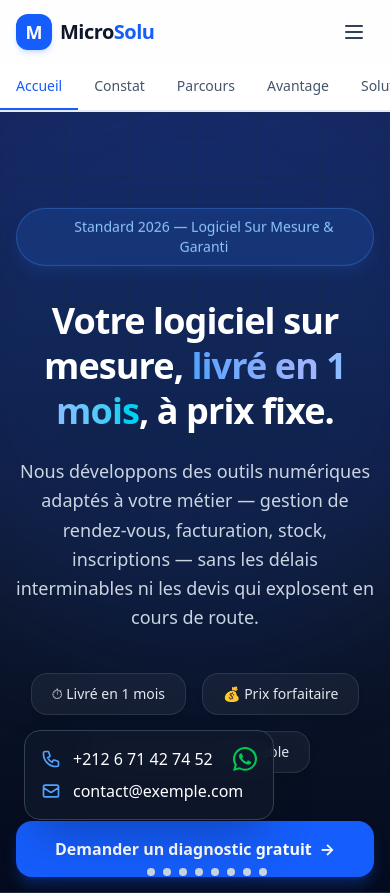
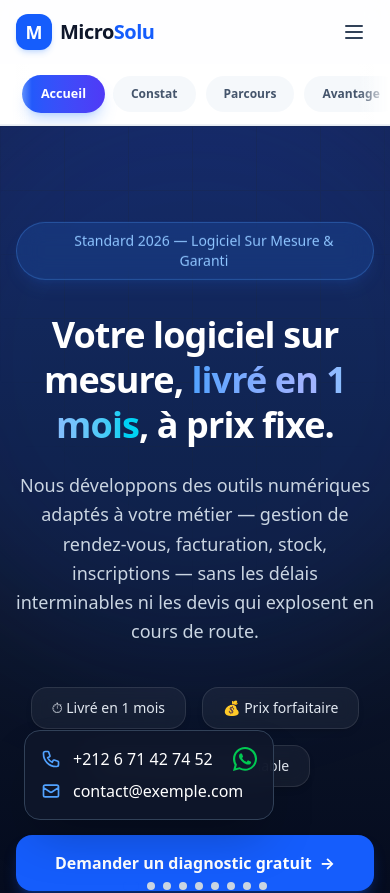
Before and after one commit to amarkarimmed-art/Micro-Solu, a Next.js app in the folder frontend/: page / in a window 390 px wide. Shown: the top 893 px of the page. Built offline with nearby package versions, Linux system fonts and the light colour scheme.

Commit message:
feat: enhance header navigation buttons with UI UX PRO MAX dynamic pills

```diff
--- a/frontend/src/components/layout/Header.tsx
+++ b/frontend/src/components/layout/Header.tsx
@@ -1,6 +1,6 @@
 "use client";
 
-import { useState } from "react";
+import { useState, useRef, useEffect } from "react";
 import Link from "next/link";
 import { useNavigation } from "@/context/NavigationContext";
 
@@ -20,6 +20,20 @@ export function Header() {
     { name: "Contact" },
   ];
 
+  // References for mobile tab buttons to scroll them into view automatically
+  const mobileButtonRefs = useRef<(HTMLButtonElement | null)[]>([]);
+
+  useEffect(() => {
+    const activeBtn = mobileButtonRefs.current[activeSection];
+    if (activeBtn) {
+      activeBtn.scrollIntoView({
+        behavior: "smooth",
+        inline: "center",
+        block: "nearest",
+      });
+    }
+  }, [activeSection]);
+
   return (
     <header className="sticky top-0 z-50 bg-white/80 backdrop-blur-md border-b border-slate-200/80 transition-all duration-300">
       <div className="max-w-7xl mx-auto px-4 sm:px-6 lg:px-8 flex items-center justify-between h-16">
@@ -33,16 +47,19 @@ export function Header() {
           </span>
         </Link>
 
-        {/* Desktop Navigation */}
-        <nav className="hidden md:flex items-center gap-6 text-sm font-medium text-slate-600">
+        {/* Desktop Navigation - UI UX PRO MAX Pill Style */}
+        <nav className="hidden md:flex items-center gap-1.5 bg-slate-100/80 p-1.5 rounded-2xl border border-slate-200/40 backdrop-blur-sm shadow-inner">
           {sections.map((s, i) => (
             <button
               key={i}
               onClick={() => setActiveSection(i)}
-              className={`relative py-1 transition-colors duration-200 ${activeSection === i ? "text-blue-600" : "text-slate-600 hover:text-blue-600"}`}
+              className={`px-4 py-2 rounded-xl text-sm font-semibold transition-all duration-300 cursor-pointer active:scale-95 ${
+                activeSection === i
+                  ? "bg-gradient-to-r from-blue-600 to-indigo-600 text-white shadow-md shadow-blue-500/25 scale-[1.03]"
+                  : "text-slate-600 hover:text-blue-600 hover:bg-white/60"
+              }`}
             >
               {s.name}
-              <span className={`absolute bottom-0 left-0 h-0.5 bg-blue-600 transition-all duration-300 ${activeSection === i ? "w-full" : "w-0 group-hover:w-full"}`} />
             </button>
           ))}
         </nav>
@@ -61,20 +78,31 @@ export function Header() {
         </div>
       </div>
 
-      {/* Mobile Tab Navigation */}
-      <div className="md:hidden overflow-x-auto flex border-b border-slate-200 bg-white/95 backdrop-blur-md scrollbar-hide">
+      {/* Mobile Tab Navigation - UI UX PRO MAX Carousel Style */}
+      <div className="relative md:hidden border-b border-slate-200/60 bg-white/95 backdrop-blur-md">
+        {/* Subtle Fade indicators on sides */}
+        <div className="absolute left-0 top-0 bottom-0 w-8 bg-gradient-to-r from-white to-transparent pointer-events-none z-10" />
+        <div className="absolute right-0 top-0 bottom-0 w-8 bg-gradient-to-l from-white to-transparent pointer-events-none z-10" />
+
+        <div className="overflow-x-auto flex gap-2.5 px-6 py-3 scrollbar-hide scroll-smooth">
           {sections.map((s, i) => (
             <button
               key={i}
+              ref={(el) => {
+                mobileButtonRefs.current[i] = el;
+              }}
               onClick={() => setActiveSection(i)}
-            className={`px-4 py-3 text-sm font-medium whitespace-nowrap border-b-2 transition-all ${
-              activeSection === i ? "border-blue-600 text-blue-600" : "border-transparent text-slate-600"
+              className={`px-4.5 py-2.5 text-xs font-bold rounded-full whitespace-nowrap transition-all duration-300 cursor-pointer active:scale-90 ${
+                activeSection === i
+                  ? "bg-gradient-to-r from-blue-600 to-indigo-600 text-white shadow-lg shadow-blue-500/25 scale-105"
+                  : "bg-slate-100/70 text-slate-600 hover:bg-slate-150 active:bg-slate-200"
               }`}
             >
               {s.name}
             </button>
           ))}
         </div>
+      </div>
     </header>
   );
 }
```
Lines whose indentation alone changed are shown as unchanged.
